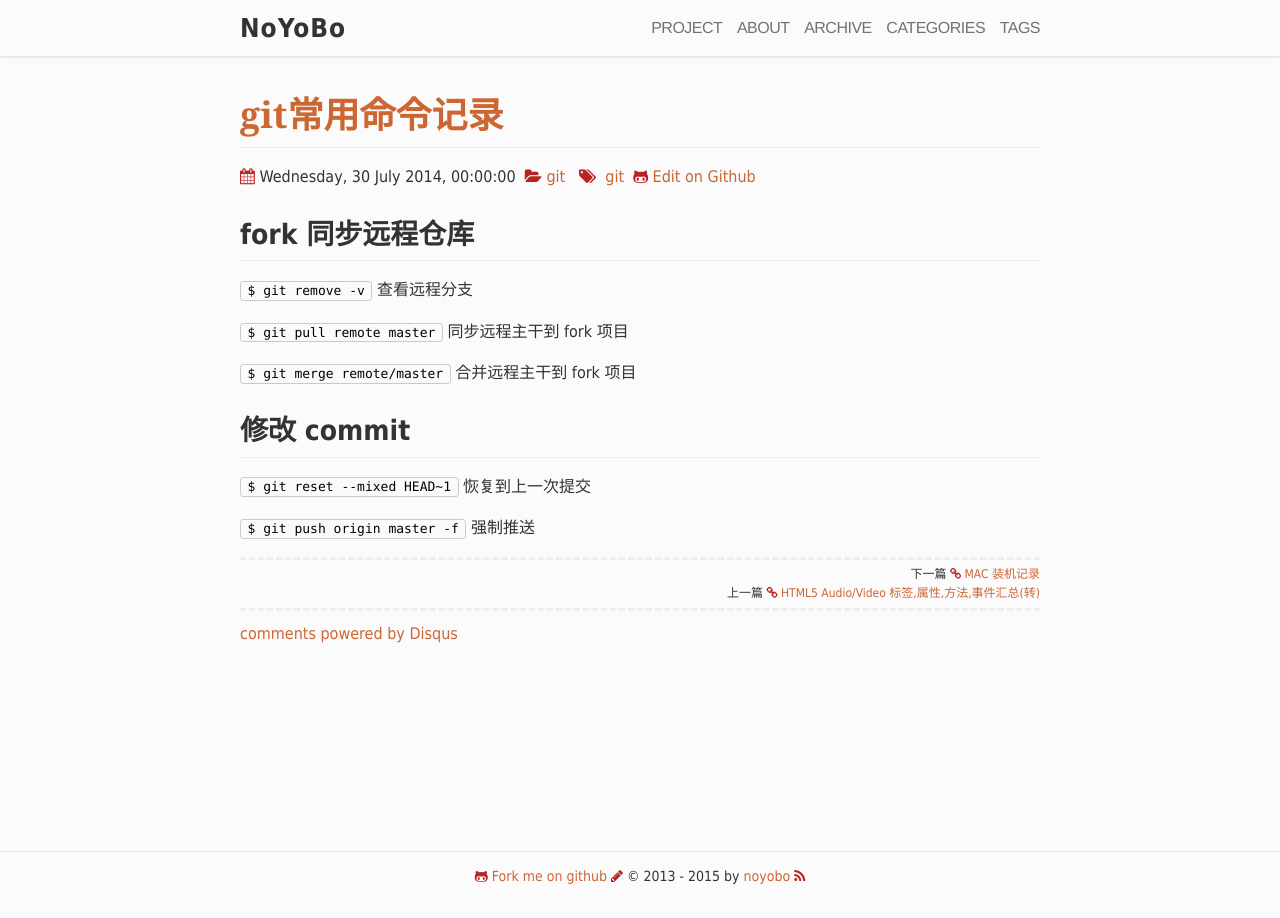
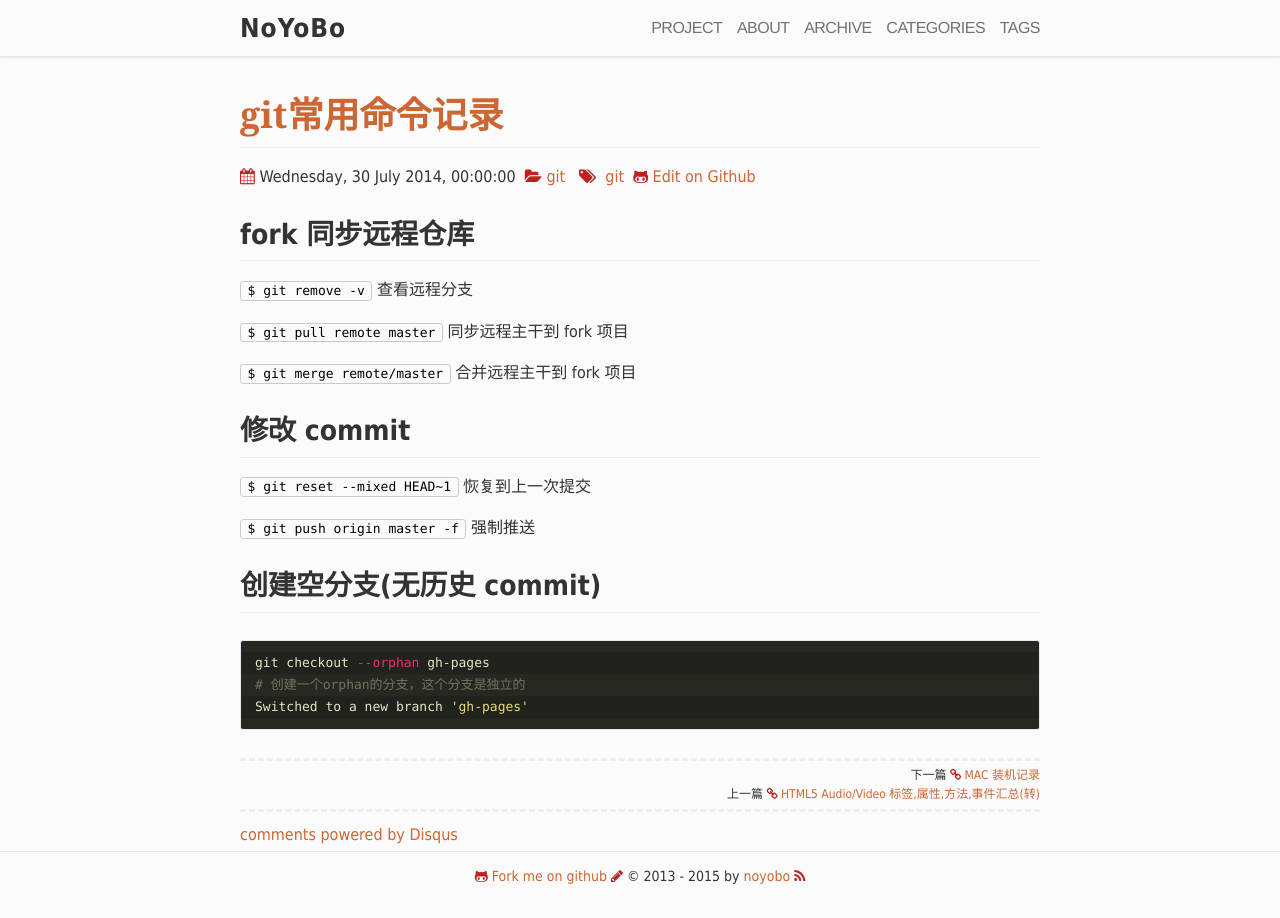
Before and after one commit to noyobo/noyobo.github.com, a Jekyll site: the page built from _posts/2014-07-30-git-command-note.md, in a window 1280 px wide. Built offline with Jekyll 4.4.1, drawn with Linux system fonts in a browser that asks for light colours; nearby versions of some CDN libraries; Markdown is read by kramdown in place of the engine named in the settings; comment, search, counter and statistics services are not loaded.

Commit message:
Update 2014-07-30-git-command-note.md

````diff
--- a/_posts/2014-07-30-git-command-note.md
+++ b/_posts/2014-07-30-git-command-note.md
@@ -20,3 +20,11 @@ category: git
 `$ git reset --mixed HEAD~1` 恢复到上一次提交
 
 `$ git push origin master -f` 强制推送
+
+## 创建空分支(无历史 commit)
+
+```bash
+git checkout --orphan gh-pages
+# 创建一个orphan的分支，这个分支是独立的
+Switched to a new branch 'gh-pages'
+```
````
